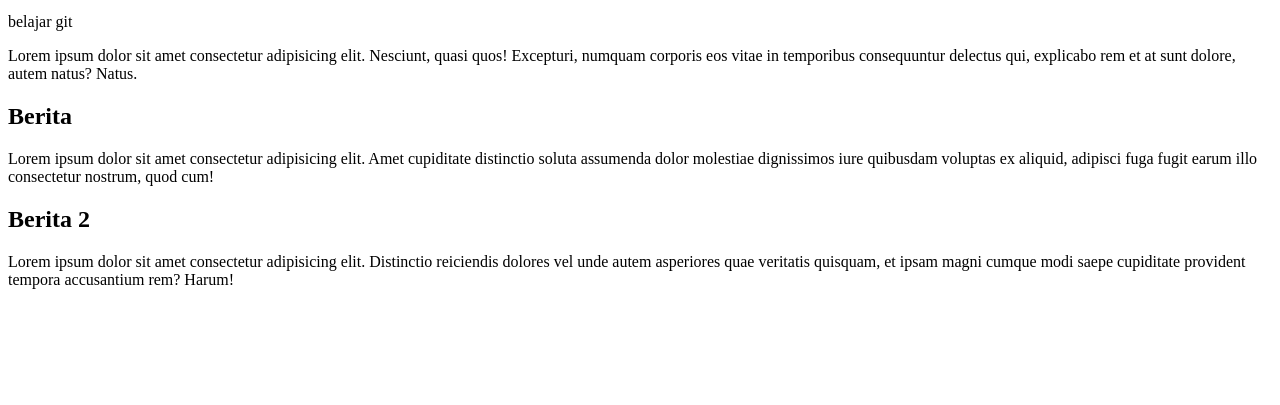
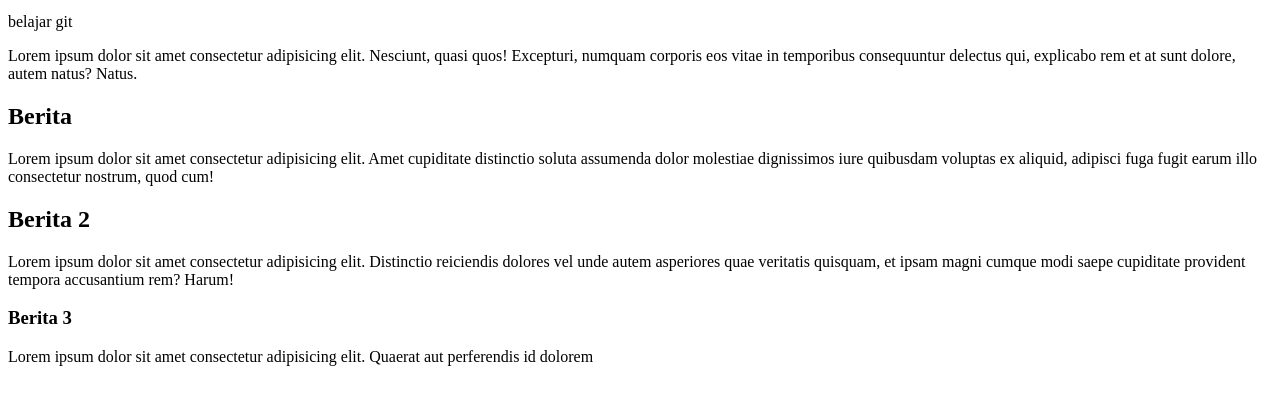
Before and after one commit to ariframadhan1702/Belajar-git, a plain HTML site: page belajar-git1.html in a window 1280 px wide. Shown: the part 101-506 px from the top of the page. Drawn offline with Linux system fonts and the light colour scheme.

Commit message:
added third news

```diff
--- a/belajar-git1.html
+++ b/belajar-git1.html
@@ -17,5 +17,7 @@
     <h2>Berita 2</h2>
     <p>Lorem ipsum dolor sit amet consectetur adipisicing elit. Distinctio reiciendis dolores vel unde autem asperiores quae veritatis quisquam, et ipsam magni cumque modi
         saepe cupiditate provident tempora accusantium rem? Harum!</p>
+    <h3>Berita 3</h3>
+    <p>Lorem ipsum dolor sit amet consectetur adipisicing elit. Quaerat aut perferendis id dolorem </p>
         </body>
 </html>
```
